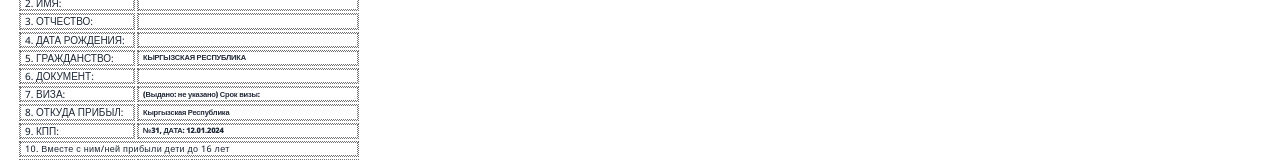
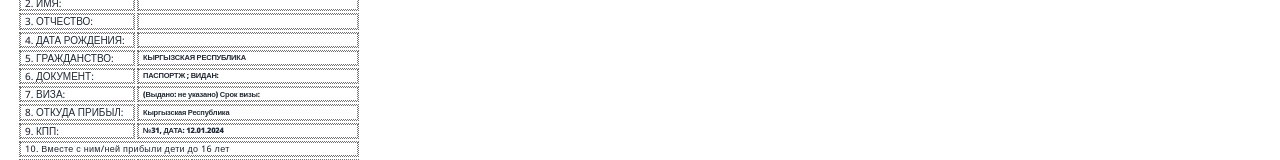
Before and after one commit to MAQSADBEK77/MEXMON-UZ, a React (Vite) app: page / in a window 1280 px wide. Shown: the part 597-757 px from the top of the page. Built offline with nearby package versions, Linux system fonts and the light colour scheme.

Commit message:
Update input

```diff
--- a/src/pages/Home.jsx
+++ b/src/pages/Home.jsx
@@ -187,7 +187,7 @@
               type="text"
               placeholder="AA00000000"
               className="input input-bordered input-info w-60"
-              onChange={(e) => setPassportSeriya(e)}
+              onChange={(e) => setPassportSeriya(e.target.value)}
               value={passportSeriya}
             />{" "}
           </label>
@@ -233,7 +233,6 @@
               <option value="Женский">Ayol</option>
             </select>
           </label>
-
           <label className="flex flex-col gap-1">
             <span className="text-xs">Паспорт дата/Выдан</span>
             <input
@@ -594,7 +593,9 @@
                 <p className="p-left">6. Документ:</p>
               </div>
               <div className="border-css2">
-                <span>{passportSeriya}</span>
+                <span>
+                  ПАСПОРТЖ {passportSeriya}; ВИДАН: {PassportBerilganSana}
+                </span>
               </div>
             </div>
             <div className="flex gap-1">
```
